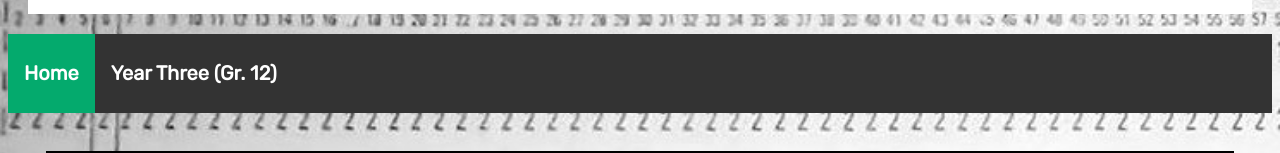
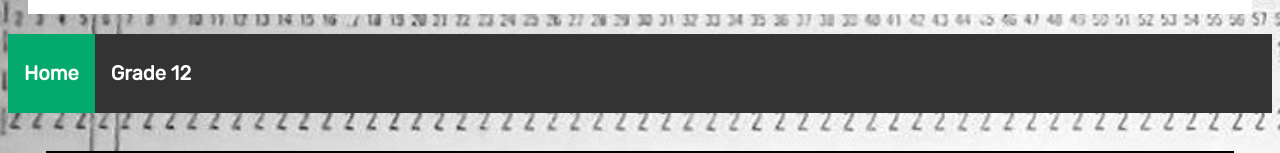
Before and after one commit to ADeaocn/Projects-2024, a plain HTML site: page index.html in a window 1280 px wide. Shown: the part 173-326 px from the top of the page. Drawn offline with Linux system fonts and the light colour scheme.

Commit message:
Update index.html

```diff
--- a/index.html
+++ b/index.html
@@ -18,7 +18,7 @@
 
 	<ul>
  	<li><a class="active"><h1 class="p3">Home</h1></a></li>
-	<li><a href="thirdyear.html"><h1 class="p3">Year Three (Gr. 12)</h1></a></li>
+	<li><a href="thirdyear.html"><h1 class="p3">Grade 12</h1></a></li>
 	</ul>
 
 	<div class="body">
```
